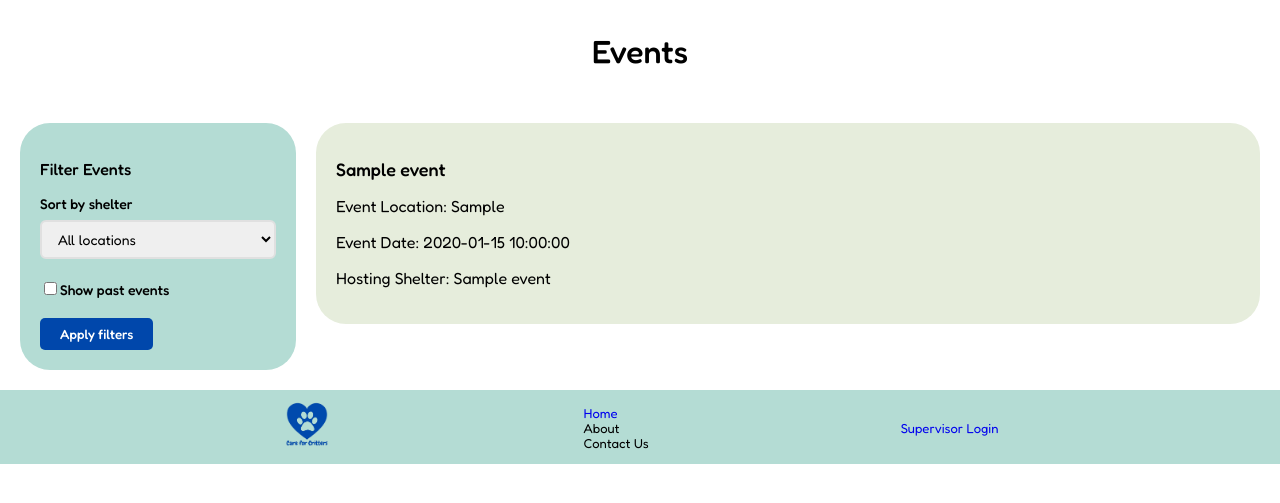
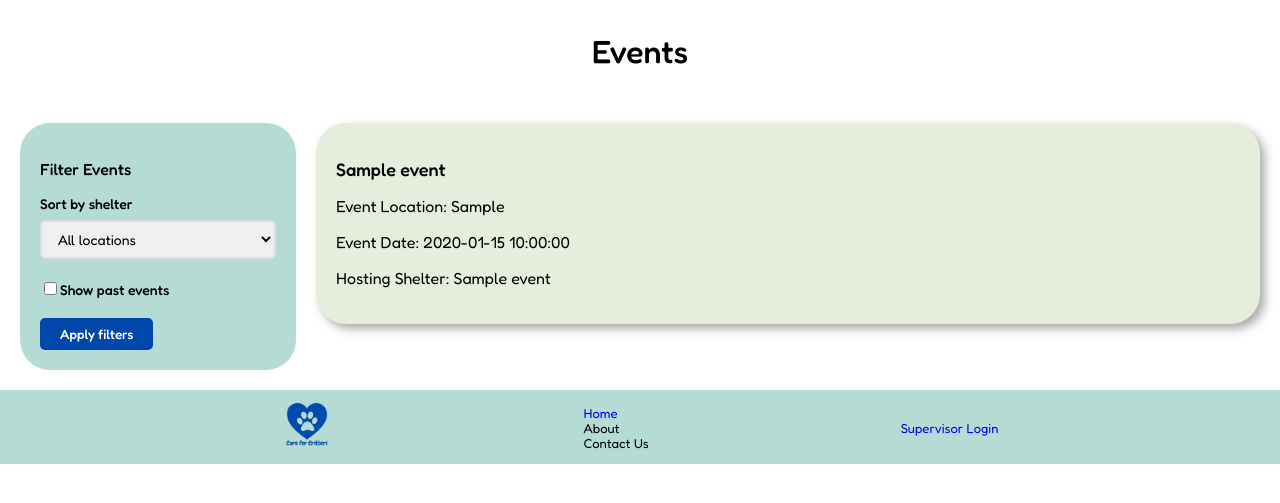
Before and after one commit to ericpham-1/care-for-critters, a Flask app: template templates/fundraisers.html in a window 1280 px wide. Shown: the part 72-575 px from the top of the page. Run offline with Flask 3, Linux system fonts and the light colour scheme; the template is opened without the code that fills it: most values are stand-ins (such as "Sample title", 1, 10 or a date in 2020); some libraries are stand-ins or nearby versions.

Commit message:
styling to fundraisers

```diff
--- a/templates/fundraisers.html
+++ b/templates/fundraisers.html
@@ -51,7 +51,7 @@
             </div>
             <div style=" width: 80%; gap: 20px; display: flex; flex-direction: column;">
                 {% for event in events %}
-                <div style="background-color: #e6eddc;  border-radius: 30px; padding: 20px;">
+                <div style="background-color: #e6eddc;  border-radius: 30px; padding: 20px; box-shadow: 5px 5px 10px rgba(90, 90, 90, 0.5)">
                     <h2 style="font-size: large; font-weight: 500;">{{event.EventName}}</h2>
                     <h3 style="font-size: medium; font-weight: 400;">Event Location: {{event.EventLocation}}</h3>
                     <h3 style="font-size: medium; font-weight: 400;">Event Date: {{event.EventDate}}</h3>
```
